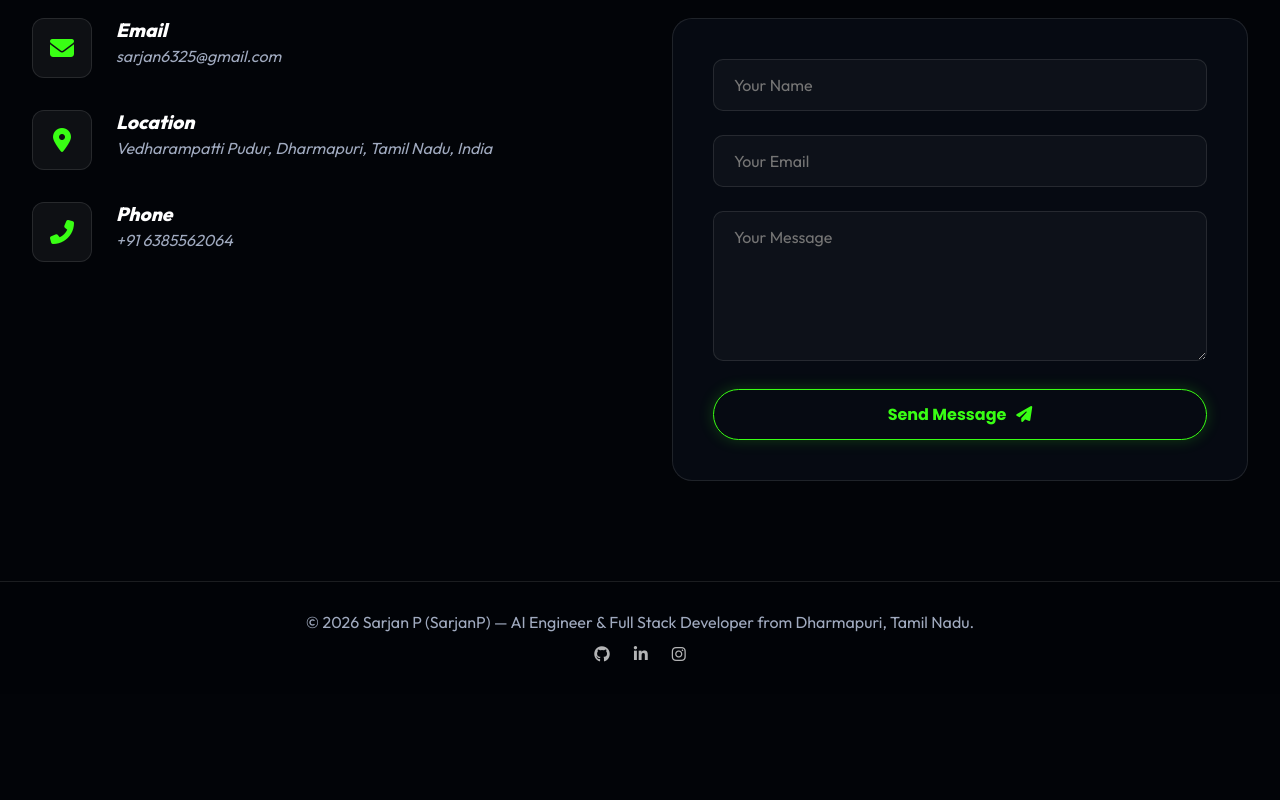
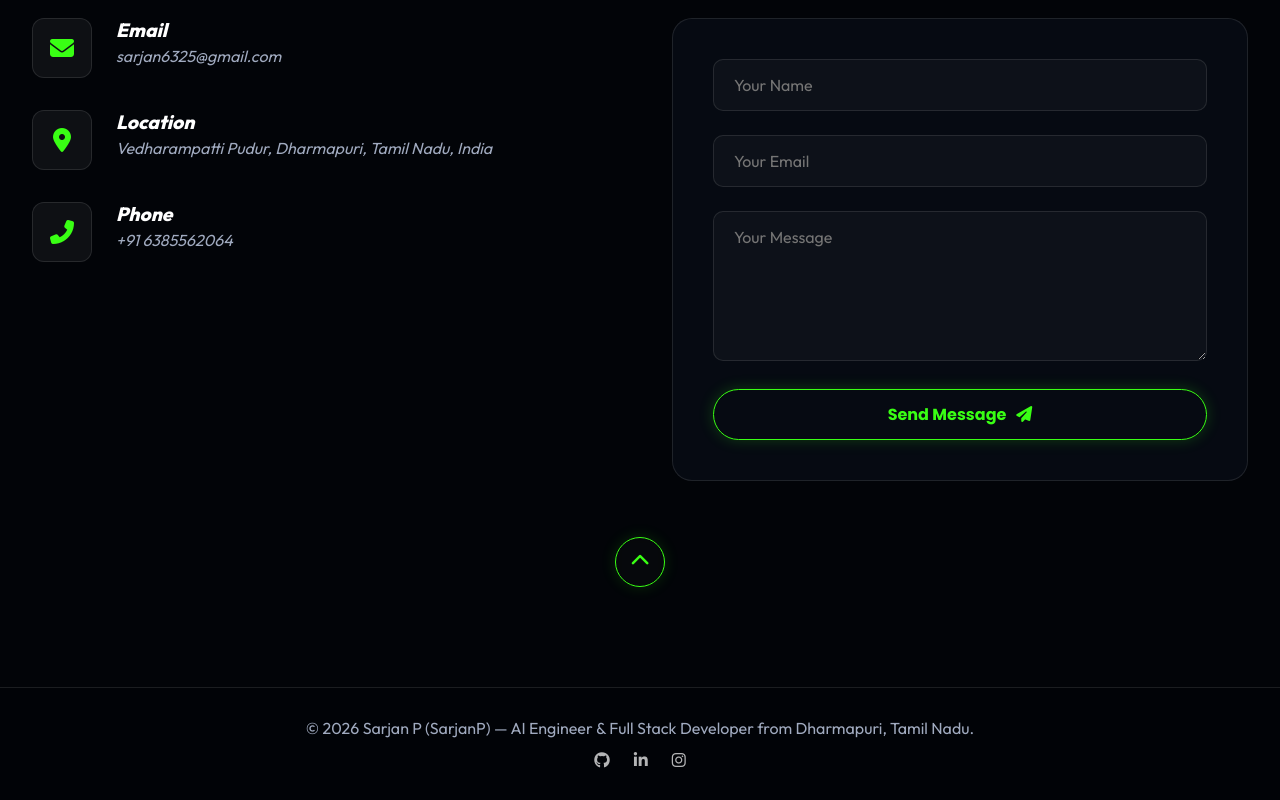
Before and after one commit to sarjanthecoder/My-personal-portfolio, a React (Vite) app: page / in a window 1280 px wide. Shown: the part 7743-8543 px from the top of the page. Before the commit the page ends 8437 px from the top, so only its background shows below. Built offline with nearby package versions, Linux system fonts and the light colour scheme.

Commit message:
feat: add scroll-to-top button in contact section

```diff
--- a/src/components/Contact.jsx
+++ b/src/components/Contact.jsx
@@ -126,6 +126,17 @@ export default function Contact() {
             )}
           </form>
         </div>
+
+        {/* Scroll to Top Button */}
+        <div className="scroll-top-wrapper">
+          <button
+            onClick={() => window.scrollTo({ top: 0, behavior: 'smooth' })}
+            className="scroll-top-btn"
+            aria-label="Scroll to top of page"
+          >
+            <i className="fas fa-chevron-up" aria-hidden="true"></i>
+          </button>
+        </div>
       </div>
     </section>
   );
--- a/src/index.css
+++ b/src/index.css
@@ -1377,6 +1377,46 @@ section {
 textarea.form-control {
   resize: vertical;
   min-height: 150px;
+}
+
+/* --- SCROLL TO TOP --- */
+.scroll-top-wrapper {
+  display: flex;
+  justify-content: center;
+  margin-top: 3.5rem;
+}
+
+.scroll-top-btn {
+  width: 50px;
+  height: 50px;
+  border-radius: 50%;
+  background: rgba(255, 255, 255, 0.02);
+  border: 1.5px solid var(--primary);
+  color: var(--primary);
+  font-size: 1.2rem;
+  cursor: pointer;
+  display: flex;
+  align-items: center;
+  justify-content: center;
+  transition: all 0.4s cubic-bezier(0.175, 0.885, 0.32, 1.275);
+  box-shadow: 0 0 15px rgba(57, 255, 20, 0.15);
+  backdrop-filter: blur(5px);
+}
+
+.scroll-top-btn:hover {
+  transform: translateY(-8px);
+  background: var(--primary);
+  color: var(--bg-dark);
+  box-shadow: var(--neon-glow);
+}
+
+.scroll-top-btn:active {
+  transform: translateY(-2px);
+}
+
+.scroll-top-btn:focus-visible {
+  outline: 3px solid var(--primary);
+  outline-offset: 3px;
 }
 
 /* --- FOOTER --- */
```
